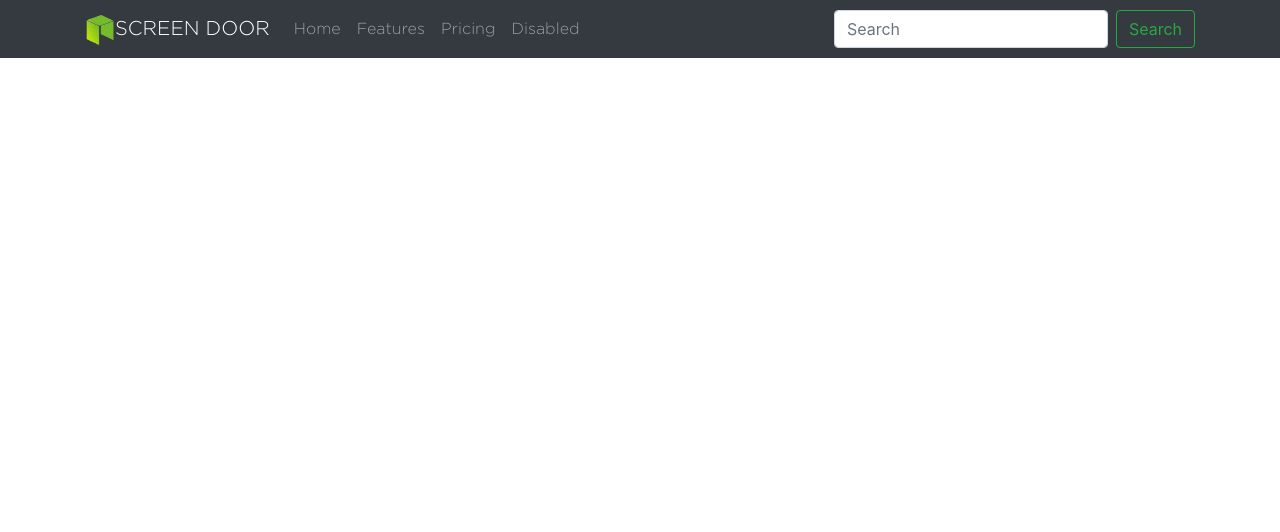
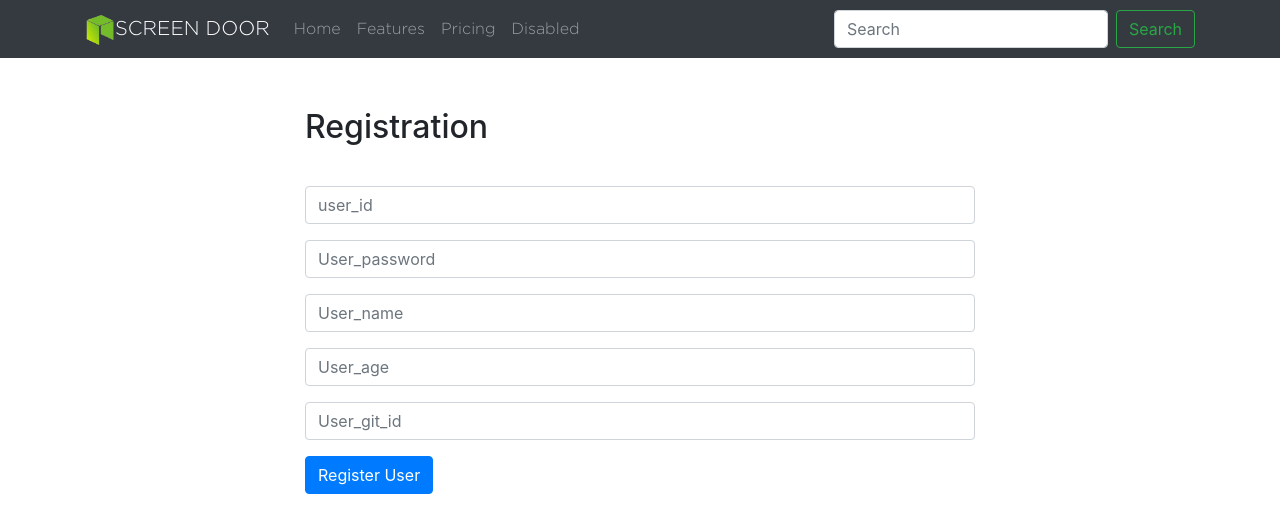
Before and after one commit to gwanhyeon/screendoor_pjt, a React app in the folder screendoor_react/: page /Signup in a window 1280 px wide. Shown: the top 532 px of the page. Built offline with nearby package versions, Linux system fonts and the light colour scheme.

Commit message:
액션 리덕스 스토어 연결 / 로그인 회원가입 JS 추가

```diff
--- a/screendoor_react/package.json
+++ b/screendoor_react/package.json
@@ -51,8 +51,12 @@
     "react-app-polyfill": "^0.2.0",
     "react-dev-utils": "^7.0.1",
     "react-dom": "^16.7.0",
+    "react-redux": "^6.0.0",
     "react-router": "^4.3.1",
+    "react-router-dom": "^4.3.1",
     "reactstrap": "^7.1.0",
+    "redux": "^4.0.1",
+    "redux-thunk": "^2.3.0",
     "resolve": "1.8.1",
     "sass-loader": "7.1.0",
     "style-loader": "0.23.0",
--- a/screendoor_react/src/App.js
+++ b/screendoor_react/src/App.js
@@ -1,100 +1,78 @@
 import React, { Component } from 'react';
+import { BrowserRouter as Router, Route } from 'react-router-dom';
+import { Provider } from 'react-redux';
+import store from './store';
+
+import NagivationBar from './components/NagivationBar';
+import Signup from './components/Signup';
+import Signin from './components/Signin';
+import Home from './components/Home';
 
 class App extends Component {
-  state = {
-    user_id: '',
-    user_password: '',
-    user_name: '',
-    user_age: null,
-    user_git_id: ''
-  };
-  componentDidMount() {
-    this.callApi()
-      .then(res => this.setState({ response: res.express }))
-      .catch(err => console.log(err));
-  }
-  callApi = async () => {
 
-    const response = await fetch('/api/signin', {
-      method: 'POST',
-      headers: {
-        'Content-Type': 'application/json',
-      },
-      body: JSON.stringify({ user_id: this.state.user_id }),
-    });
-    const body = await response.json();
-    // if (response.status !== 200) throw Error(body.message);
-    return body;
-  };
-  handleSubmit = async (e) => {
-    e.preventDefault();
-    const response = await fetch('/api/signup', {
-      method: 'POST',
-      headers: {
-        'Accept' :'application/json',
-        'Content-Type': 'application/json',
-
-      },
-      body: JSON.stringify({
-         user_id: this.state.user_id,
-         user_password: this.state.user_password,
-         user_name: this.state.user_name,
-         user_age : this.state.user_age,
-         user_git_id : this.state.user_git_id
-         }),
-    });
-    const body = await response.text();
-    this.setState({ responseToPost: body });
-  };
 render() {
     return (
-      <div className="App">
-        <header className="App-header">
+      <Provider store = { store }>
+        <Router>
+            <div>
+              <NagivationBar />
+                <Route exact path="/" component={ Home } />
+                <div className="container">
+                  <Route exact path="/Signup" component={ Signup } />
+                  <Route exact path="/Signin" component={ Signin } />
+                </div>
+            </div>
+          </Router>
+        </Provider>
 
-        </header>
-        <p>{this.state.response}</p>
-        <form onSubmit={this.handleSubmit}>
-          <p>
-            <strong>회원가입 페이지</strong>
-          </p>
-          <h1>아이디</h1>
-          <input
-            type="text"
-            value={this.state.user_id}
-            onChange={e => this.setState({ user_id: e.target.value })}
-          />
 
-          <h1>패스워드</h1>
-          <input
-            type="text"
-            value={this.state.user_password}
-            onChange={e => this.setState({ user_password: e.target.value })}
-          />
+      // <div className="App">
+      //   <header className="App-header">
 
-          <h1>이름</h1>
-          <input
-            type="text"
-            value={this.state.user_name}
-            onChange={e => this.setState({ user_name: e.target.value })}
-          />
+      //   </header>
+      //   <p>{this.state.response}</p>
+      //   <form onSubmit={this.handleSubmit}>
+      //     <p>
+      //       <strong>회원가입 페이지</strong>
+      //     </p>
+      //     <h1>아이디</h1>
+      //     <input
+      //       type="text"
+      //       value={this.state.user_id}
+      //       onChange={e => this.setState({ user_id: e.target.value })}
+      //     />
 
-          <h1>나이</h1>
-          <input
-            type="text"
-            value={this.state.user_age}
-            onChange={e => this.setState({ user_age: e.target.value })}
-          />
+      //     <h1>패스워드</h1>
+      //     <input
+      //       type="text"
+      //       value={this.state.user_password}
+      //       onChange={e => this.setState({ user_password: e.target.value })}
+      //     />
 
-          <h1>깃 허브 아이디</h1>
-          <input
-            type="text"
-            value={this.state.user_git_id}
-            onChange={e => this.setState({ user_git_id: e.target.value })}
-          />
-          <button type="submit">Submit</button>
-        </form>
-        <p>{this.state.responseToPost}</p>
-      </div>
+      //     <h1>이름</h1>
+      //     <input
+      //       type="text"
+      //       value={this.state.user_name}
+      //       onChange={e => this.setState({ user_name: e.target.value })}
+      //     />
+
+      //     <h1>나이</h1>
+      //     <input
+      //       type="text"
+      //       value={this.state.user_age}
+      //       onChange={e => this.setState({ user_age: e.target.value })}
+      //     />
+
+      //     <h1>깃 허브 아이디</h1>
+      //     <input
+      //       type="text"
+      //       value={this.state.user_git_id}
+      //       onChange={e => this.setState({ user_git_id: e.target.value })}
+      //     />
+      //     <button type="submit">Submit</button>
+      //   </form>
+      //   <p>{this.state.responseToPost}</p>
+      // </div>
     );
   }
 }
--- /dev/null
+++ b/screendoor_react/src/actions/auth.js
@@ -0,0 +1,40 @@
+// authentication.js
+
+import axios from 'axios';
+import { GET_ERRORS, SET_CURRENT_USER } from './types';
+
+
+export const registerUser = (user, history) => dispatch => {
+    axios.post('/api/users/register', user)
+            .then(res => history.push('/login'))
+            .catch(err => {
+                dispatch({
+                    type: GET_ERRORS,
+                    payload: err.response.data
+                });
+            });
+}
+
+export const loginUser = (user) => dispatch => {
+    axios.post('/api/users/login', user)
+            .then(res => {
+                const { token } = res.data;
+                // localStorage.setItem('jwtToken', token);
+                // setAuthToken(token);
+                // const decoded = jwt_decode(token);
+                dispatch(setCurrentUser(token));
+            })
+            .catch(err => {
+                dispatch({
+                    type: GET_ERRORS,
+                    payload: err.response.data
+                });
+            });
+}
+
+export const setCurrentUser = decoded => {
+    return {
+        type: SET_CURRENT_USER,
+        payload: decoded
+    }
+}
--- /dev/null
+++ b/screendoor_react/src/actions/types.js
@@ -0,0 +1,4 @@
+// types.js
+
+export const GET_ERRORS = 'GET_ERRORS';
+export const SET_CURRENT_USER = 'SET_CURRENT_USER';
--- /dev/null
+++ b/screendoor_react/src/components/Home.js
@@ -0,0 +1,14 @@
+import React, { Component } from 'react';
+
+class Home extends Component {
+    render() {
+        return (
+            <div>
+                HOME
+
+            </div>
+        );
+    }
+}
+
+export default Home;
--- /dev/null
+++ b/screendoor_react/src/components/Signin.js
@@ -0,0 +1,77 @@
+// Login.js
+
+import React, { Component } from 'react';
+
+
+import PropTypes from 'prop-types';
+import { connect } from 'react-redux';
+import { loginUser } from '../actions/auth';
+
+class Signin extends Component {
+
+
+    state = {
+        user_id: '',
+        user_password: '',
+    }
+    handleInputChange(e) {
+        this.setState({
+            [e.target.name]: e.target.value
+        })
+    }
+
+    handleSubmit(e) {
+        e.preventDefault();
+        const user = {
+            user_id: this.state.user_id,
+            user_password: this.state.user_password,
+        }
+        console.log(user);
+        this.props.loginUser(user);
+    }
+
+    render() {
+        return(
+        <div className="container" style={{ marginTop: '50px', width: '700px'}}>
+            <h2 style={{marginBottom: '40px'}}>Login</h2>
+            <form onSubmit={ this.handleSubmit }>
+                <div className="form-group">
+                    <input
+                    type="text"
+                    placeholder="User_id"
+                    className="form-control"
+                    name="user_id"
+                    onChange={ this.handleInputChange }
+                    value={ this.state.user_id }
+                    />
+                </div>
+                <div className="form-group">
+                    <input
+                    type="password"
+                    placeholder="User_password"
+                    className="form-control"
+                    name="user_password"
+                    onChange={ this.handleInputChange }
+                    value={ this.state.user_password }
+                    />
+                </div>
+                <div className="form-group">
+                    <button type="submit" className="btn btn-primary">
+                        Login User
+                    </button>
+                </div>
+            </form>
+        </div>
+        )
+    }
+}
+
+Signin.propTypes = {
+    errors: PropTypes.object.isRequired
+}
+
+const mapStateToProps = (state) => ({
+    errors: state.errors
+})
+
+export default connect(mapStateToProps, { loginUser })(Signin)
--- /dev/null
+++ b/screendoor_react/src/components/Signup.js
@@ -0,0 +1,102 @@
+
+// Register.js
+
+import React, { Component } from 'react';
+
+class Signup extends Component {
+
+
+    state = {
+        user_id: '',
+        user_password: '',
+        user_name: '',
+        user_age: null,
+        user_git_id: ''
+    }
+
+    handleInputChange = (e) => {
+        this.setState({
+            [e.target.name]: e.target.value
+        })
+    }
+
+    handleSubmit = (e) => {
+        e.preventDefault();
+        const user = {
+            user_id: this.state.user_id,
+            user_password: this.state.user_password,
+            user_name: this.state.user_name,
+            user_age: this.state.user_age,
+            user_git_id: this.state.user_git_id
+        }
+        console.log(user);
+    }
+
+    render() {
+        return(
+        <div className="container" style={{ marginTop: '50px', width: '700px'}}>
+            <h2 style={{marginBottom: '40px'}}>Registration</h2>
+            <form onSubmit={ this.handleSubmit }>
+                <div className="form-group">
+                    <input
+                    type="text"
+                    placeholder="user_id"
+                    className="form-control"
+                    name="user_id"
+                    onChange={ this.handleInputChange }
+                    value={ this.state.user_id }
+                    />
+                </div>
+                <div className="form-group">
+                    <input
+                    type="password"
+                    placeholder="User_password"
+                    className="form-control"
+                    name="user_password"
+                    onChange={ this.handleInputChange }
+                    value={ this.state.user_password }
+                    />
+                </div>
+                <div className="form-group">
+                    <input
+                    type="text"
+                    placeholder="User_name"
+                    className="form-control"
+                    name="user_name"
+                    onChange={ this.handleInputChange }
+                    value={ this.state.user_name }
+                    />
+                </div>
+
+                <div className="form-group">
+                    <input
+                    type="number"
+                    placeholder="User_age"
+                    className="form-control"
+                    name="user_age"
+                    onChange={ this.handleInputChange }
+                    value={ this.state.user_age }
+                    />
+                </div>
+                <div className="form-group">
+                    <input
+                    type="email"
+                    placeholder="User_git_id"
+                    className="form-control"
+                    name="user_git_id"
+                    onChange={ this.handleInputChange }
+                    value={ this.state.user_git_id }
+                    />
+                </div>
+                <div className="form-group">
+                    <button type="submit" className="btn btn-primary">
+                        Register User
+                    </button>
+                </div>
+            </form>
+        </div>
+        )
+    }
+}
+
+export default Signup;
--- a/screendoor_react/src/index.js
+++ b/screendoor_react/src/index.js
@@ -5,7 +5,7 @@ import App from './App';
 import NavigationBar from './components/NagivationBar'
 import * as serviceWorker from './serviceWorker';
 
-ReactDOM.render(<NavigationBar />, document.getElementById('root'));
+ReactDOM.render(<App />, document.getElementById('root'));
 
 // If you want your app to work offline and load faster, you can change
 // unregister() to register() below. Note this comes with some pitfalls.
--- /dev/null
+++ b/screendoor_react/src/store.js
@@ -0,0 +1,15 @@
+// store.js
+
+import { createStore, applyMiddleware, compose } from 'redux';
+import thunk from 'redux-thunk';
+import rootReducer from './reducers';
+
+const inititalState = {};
+
+const store = createStore(
+        rootReducer,
+        inititalState,
+        compose(applyMiddleware(thunk),
+                window.__REDUX_DEVTOOLS_EXTENSION__&& window.__REDUX_DEVTOOLS_EXTENSION__()));
+
+export default store;
```
Also changed, not shown: screendoor_react/src/reducers/authReducer.js (added, +23 -0 lines), screendoor_react/src/reducers/errorReducer.js (added, +12 -0 lines), screendoor_react/src/reducers/index.js (added, +8 -0 lines), 2 other files (tests, documents, lock files or other folders).
